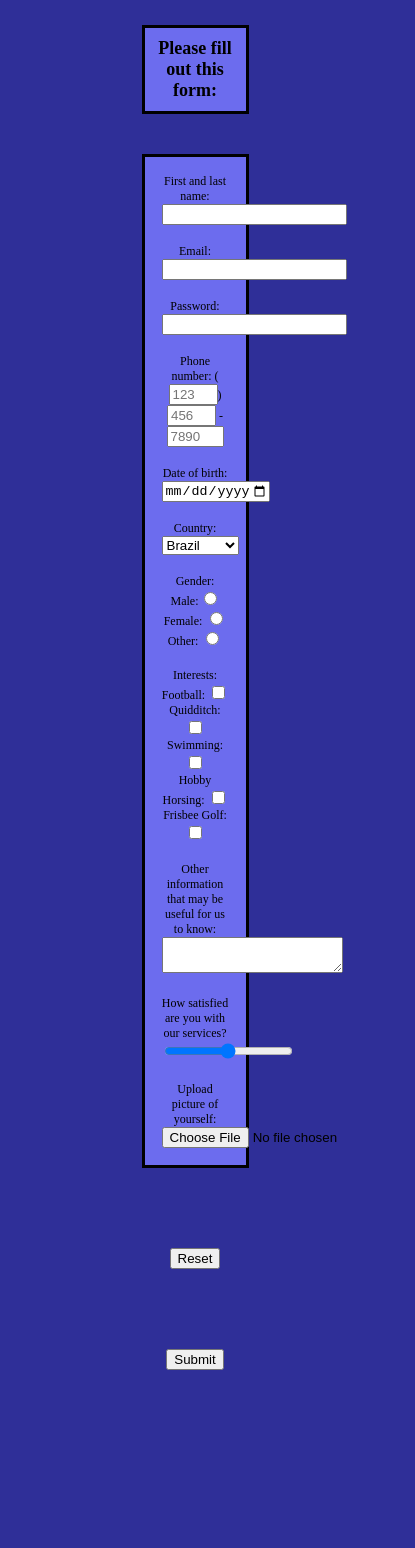
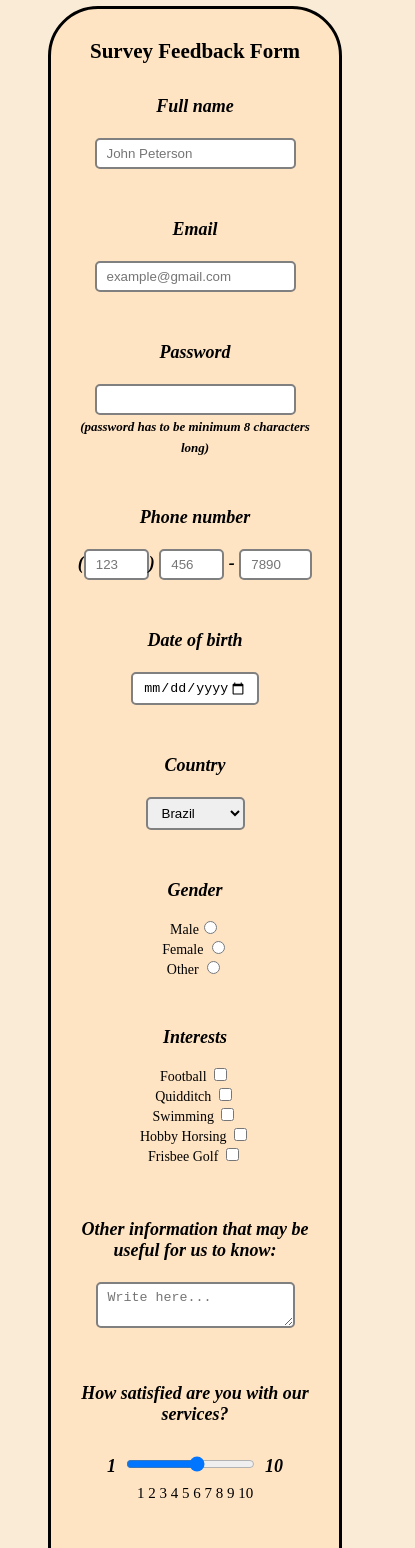
Before and after one commit to LukasOpd/assignment-1, a plain HTML site: page Assignment 3/form.html in a window 390 px wide. Shown: the part 85-1633 px from the top of the page, 415 px wide, since content can reach past the window. Before the commit the page ends 1503 px from the top, so only its background shows below. Drawn offline with Linux system fonts and the light colour scheme.

Commit message:
fikset media og endra filnavn

```diff
--- a/Assignment 3/form.html
+++ b/Assignment 3/form.html
@@ -7,7 +7,7 @@
     <style>
 
         body{
-            background-color: rgb(47, 47, 152);
+            background-color: antiquewhite;
         }
         #allcontent{
             width: 50%;
@@ -19,20 +19,20 @@
         }
         #formtitle{
             padding: 10px;
-            border: solid ;
-            margin: 40px;
-            background-color: rgb(108, 108, 238);
+            margin: 20px;
         }
         #questions{
             border: solid;
+            border-radius: 50px;
             margin: 40px;
-            background-color: rgb(108, 108, 238);
+            background-color: bisque;
         }
         .individualquestions{
-
             padding: 2px;
             margin: 15px;
-            background-color: rgb(108, 108, 238);
+            font-weight: bold;
+            font-style: italic;
+            font-size: 18px;
         }
         #otherinformation{
 
@@ -45,31 +45,89 @@
             margin: 40px;
             align-items: center;
         }
-        @media screen and (max-width: 1280px) {
+        input{
+            outline: none;
+            border-radius: 5px;
+            border: 2px gray solid;
+            padding: 6px 10px;
+        }
+        input:focus{
+            border: 2px black solid;
+        }
+        select{
+            outline: none;
+            border-radius: 5px;
+            border: 2px gray solid;
+            padding: 6px 10px;
+        }
+        select:focus{
+            border: 2px black solid;
+        }
+        textarea{
+            outline: none;
+            border-radius: 5px;
+            border: 2px gray solid;
+            padding: 6px 10px;
+        }
+        textarea:focus{
+            border: 2px black solid;
+        }
+        input[type=reset], input[type=submit]{
+            font-size: 16px;
+            margin: 40px;
+        }
+        input[type=submit]{
+            background-color: lightgreen;
+            border: black 2px solid;
+        }
+        input[type=reset]{
+            background-color: lightsalmon;
+            border: black 2px solid;
+        }
+        input[type=reset]:hover, input[type=submit]:hover{
+            opacity: 80%;
+        }
+        input[type=range]{
+            margin: 10px;
+            padding:0;
+            box-sizing: border-box;
+            border: 0;
+        }
+        @media screen and (max-width: 1080px) {
             body{
                 font-size: 15px;
             }
-        }
-        @media screen and (max-width: 960px){
-            body{
-                font-size: 13px;
+            #allcontent{
+                width: 60%;
             }
         }
-        @media screen and (max-width: 600px){
-            body{
-                font-size: 12px;
+        @media screen and (max-width: 800px){
+            #allcontent{
+                width: 70%;
             }
         }
-        @media screen and (max-width: 500px){
-            body{
-                font-size: 12px;
+        @media screen and (max-width: 590px){
+            #allcontent{
+                width: 90%;
             }
         }
-        @media screen and (max-width: 360px){
-        body{
-            font-size: 11px;
-     }
-}
+        @media screen and (max-width: 470px){
+            body{
+                font-size: 14px;
+            }
+            #allcontent{
+                width: 100%;
+            }
+            input[type=file]{
+                width: 70%;
+            }
+            input[type=reset]{
+                width: 50%;
+            }
+            input[type=submit]{
+                width: 50%;
+            }
+        }
     </style>
 
 
@@ -79,19 +137,19 @@
     <div>
         <header>
             <h1 id="imgwebsite">An imaginary website</h1>
-            <h2 id="formtitle">Please fill out this form:</h2>
         </header>
     </div>
     <div id="questions" >
         <form action="">
-        <div class="individualquestions">First and last name: <input type="text" name="" id="fullname" required></div>
-        <div class="individualquestions">Email: <input type="email" name="" id="email" required></div>
-        <div class="individualquestions">Password: <input type="password" name="" id="password" minlength="8" required></div>
-        <div class="individualquestions">Phone number: (<input type="tel" required name="phone" id="phone" required placeholder="123" size="3" maxlength="3" pattern="[0-9]{3}">)
+        <h2 id="formtitle">Survey Feedback Form</h2>
+        <div class="individualquestions">Full name <br><br><input type="text" name="fullname" id="fullname" required placeholder="John Peterson"></div>
+        <br><div class="individualquestions">Email <br><br><input type="email" name="email" id="email" required placeholder="example@gmail.com"></div>
+        <br><div class="individualquestions">Password <br><br><input type="password" name="password" id="password" minlength="8" required><br><label for="password" style="font-size: 13px; font-style: italic;">(password has to be minimum 8 characters long)</label></div>
+        <br><div class="individualquestions">Phone number <br><br>(<input type="tel" name="phone" id="phone" required placeholder="123" size="3" maxlength="3" pattern="[0-9]{3}">)
             <input type="tel" name="phone2" id="phone2" required placeholder="456" size="3" maxlength="3" pattern="[0-9]{3}"> -
             <input type="tel" name="phone3" id="phone3" required placeholder="7890" size="4" maxlength="4" pattern="[0-9]{4}"></div>
-        <div class="individualquestions">Date of birth: <input type="date" max="2006-10-21"></div>
-        <div class="individualquestions">Country: <select name="" id="">
+        <br><div class="individualquestions">Date of birth <br><br><input type="date" max="2006-10-21"></div>
+        <br><div class="individualquestions">Country <br><br><select name="country" id="country">
             <option value="brazil">Brazil</option>
             <option value="uk">Uk</option>
             <option value="germany">Germany</option>
@@ -101,41 +159,43 @@
 
 
         </select></div>
-        <div class="individualquestions">Gender: <br>
-            Male:<input type="radio" name="gender" id="Male"> <br>
-            Female: <input type="radio" name="gender" id="Female"><br>
-            Other: <input type="radio" name="gender" id="Other">
+        <br><div><p class="individualquestions">Gender</p>
+            Male<input type="radio" name="gender" id="Male"> <br>
+            Female <input type="radio" name="gender" id="Female"><br>
+            Other <input type="radio" name="gender" id="Other">
 
         </div>
 
-        <div class="individualquestions">
-            Interests: <br>
-            Football: <input type="checkbox" name="interests" id="football"><br>
-            Quidditch: <input type="checkbox" name="interests" id="quidditch"><br>
-            Swimming: <input type="checkbox" name="interests" id="swimming"><br>
-            Hobby Horsing: <input type="checkbox" name="interests" id="hobbyhorsing"><br>
-            Frisbee Golf: <input type="checkbox" name="interests" id="frisbeegolf"><br>
+       <br><br><div>
+            <p class="individualquestions">Interests</p>
+            Football <input type="checkbox" name="interests" id="football"><br>
+            Quidditch <input type="checkbox" name="interests" id="quidditch"><br>
+            Swimming <input type="checkbox" name="interests" id="swimming"><br>
+            Hobby Horsing <input type="checkbox" name="interests" id="hobbyhorsing"><br>
+            Frisbee Golf <input type="checkbox" name="interests" id="frisbeegolf"><br>
         </div>
 
-        <div class="individualquestions">
+        <br><div class="individualquestions">
 
-            Other information that may be useful for us to know: <br>
-            <textarea name="" id=""></textarea>
+            <br>Other information that may be useful for us to know: <br><br>
+            <textarea name="usefultoknow" id="usefultoknow" placeholder="Write here..."></textarea>
         </div>
 
-        <div class="individualquestions">How satisfied are you with our services? <br>
-            <input type="range" name="howsatisfied" id="" min="0" max="10" ></div>
+        <br><div class="individualquestions">How satisfied are you with our services? <br><br>
+            1<input type="range" name="howsatisfied" id="howsatisfied" min="1" max="10" >10
+        <br><label for="howsatisfied" style="font-weight: normal; font-style:normal; font-size: 15px;">1 2 3 4 5 6 7 8 9 10</label>
+        </div>
 
 
-            <div class="individualquestions">Upload picture of yourself: <br>
-                <input type="file">
+            <br><div class="individualquestions">Upload a picture of yourself <br>
+                <br><input type="file" style="border: 1px black solid;">
             </div>
+            <input type="reset" name="reset" id="reset" value="Reset">
+            <input type="submit" name="submit" id="submit" value="Submit">
             </div>
 
 
 
-            <input type="reset" name="" id="reset">
-            <input type="submit" id="submite">
         </form>
     </div>
 </div>
```
Also changed, not shown: Assignment 3/form2test.html (deleted, +0 -193 lines).
